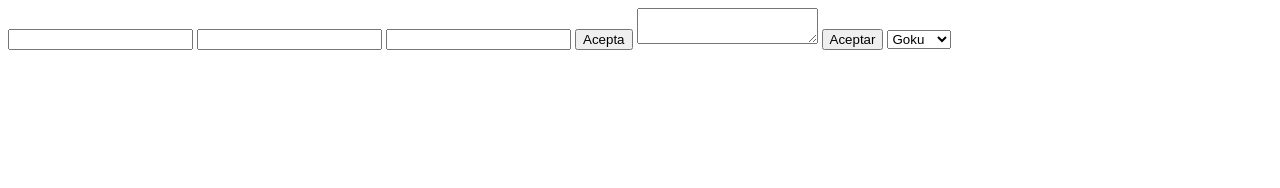
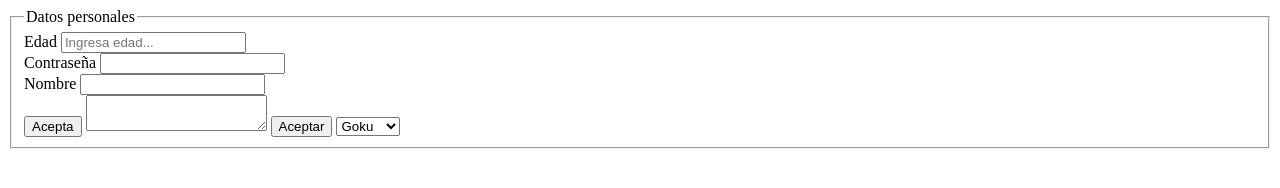
Before and after one commit to dcardonac31/CursoFrontend_NicolasSchurmann, a plain HTML site: page html/index.html in a window 1280 px wide. Drawn offline with Linux system fonts and the light colour scheme.

Commit message:
Label, placeholder, fieldset para agrupar campos y legend

```diff
--- a/html/index.html
+++ b/html/index.html
@@ -5,9 +5,17 @@
   </head>
   <body>
     <form>
-      <input type="number"/>
+      <fieldset>
+        <legend>Datos personales</legend>
+        <label>Edad</label>
+        <input type="number" placeholder="Ingresa edad..."/>
+        <br/ >
+        <label>Contraseña</label>
         <input type="password"/>
+        <br/ >
+        <label>Nombre</label>
         <input type="text"/>
+        <br/ >
         <input type="submit" value="Acepta"/>
         <textarea></textarea>
         <button>Aceptar</button>
@@ -16,6 +24,7 @@
           <option value="vegeta">Vegeta</option>
           <option value="gohan">Gohan</option>
         </select>
+      </fieldset>
     </form>
   </body>
 </html>
```
Lines whose indentation alone changed are shown as unchanged.
